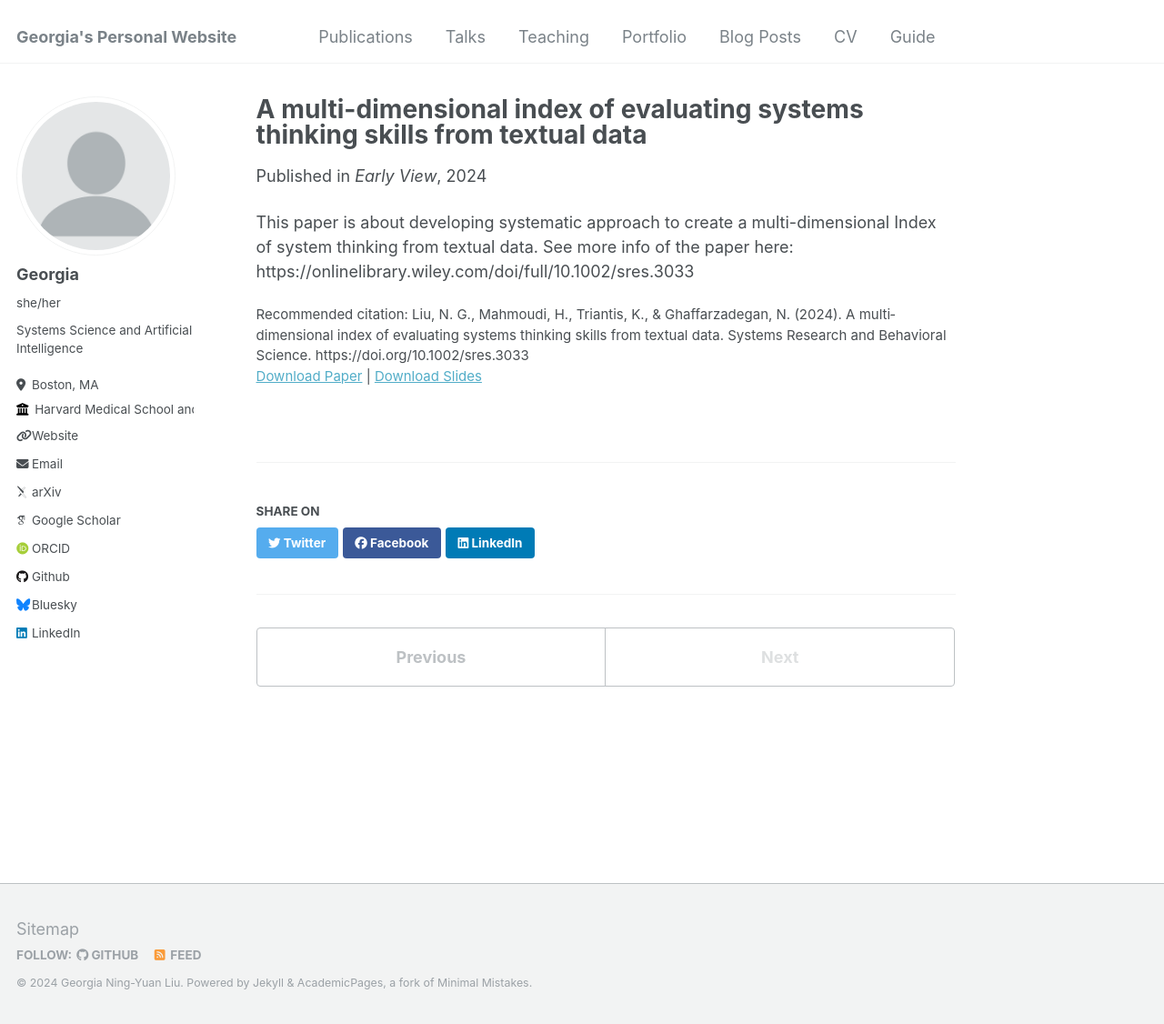
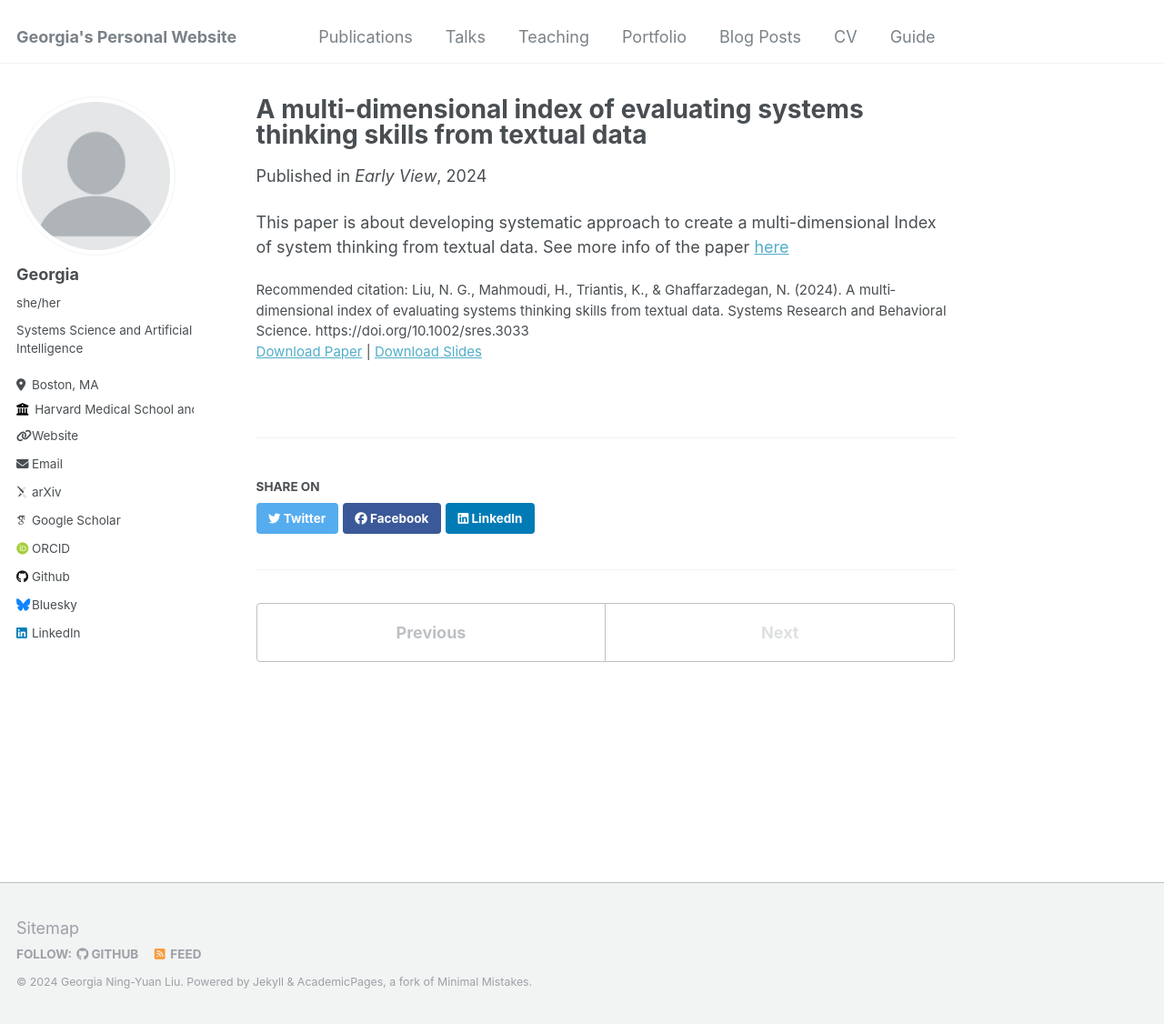
Before and after one commit to georgia-max/georgia-max.github.io, a Jekyll site: the page built from _publications/2024-06-paper1.md, in a window 1280 px wide and 1126 px high. Shown: the whole window at 91% size. Built offline with Jekyll 4.4.1, drawn with Linux system fonts in a browser that asks for light colours; some web fonts are replaced.

Commit message:
Update 2024-06-paper1.md

```diff
--- a/_publications/2024-06-paper1.md
+++ b/_publications/2024-06-paper1.md
@@ -10,4 +10,4 @@ linkurl: 'https://onlinelibrary.wiley.com/doi/full/10.1002/sres.3033'
 paperurl: 'http://georgia-max.github.io/files/paper_multindex.pdf'
 citation: 'Liu, N. G., Mahmoudi, H., Triantis, K., & Ghaffarzadegan, N. (2024). A multi‐dimensional index of evaluating systems thinking skills from textual data. Systems Research and Behavioral Science. https://doi.org/10.1002/sres.3033'
 ---
-This paper is about developing systematic approach to create a multi-dimensional Index of system thinking from textual data. See more info of the paper here: https://onlinelibrary.wiley.com/doi/full/10.1002/sres.3033
+This paper is about developing systematic approach to create a multi-dimensional Index of system thinking from textual data. See more info of the paper [here](https://onlinelibrary.wiley.com/doi/full/10.1002/sres.3033 )
```
